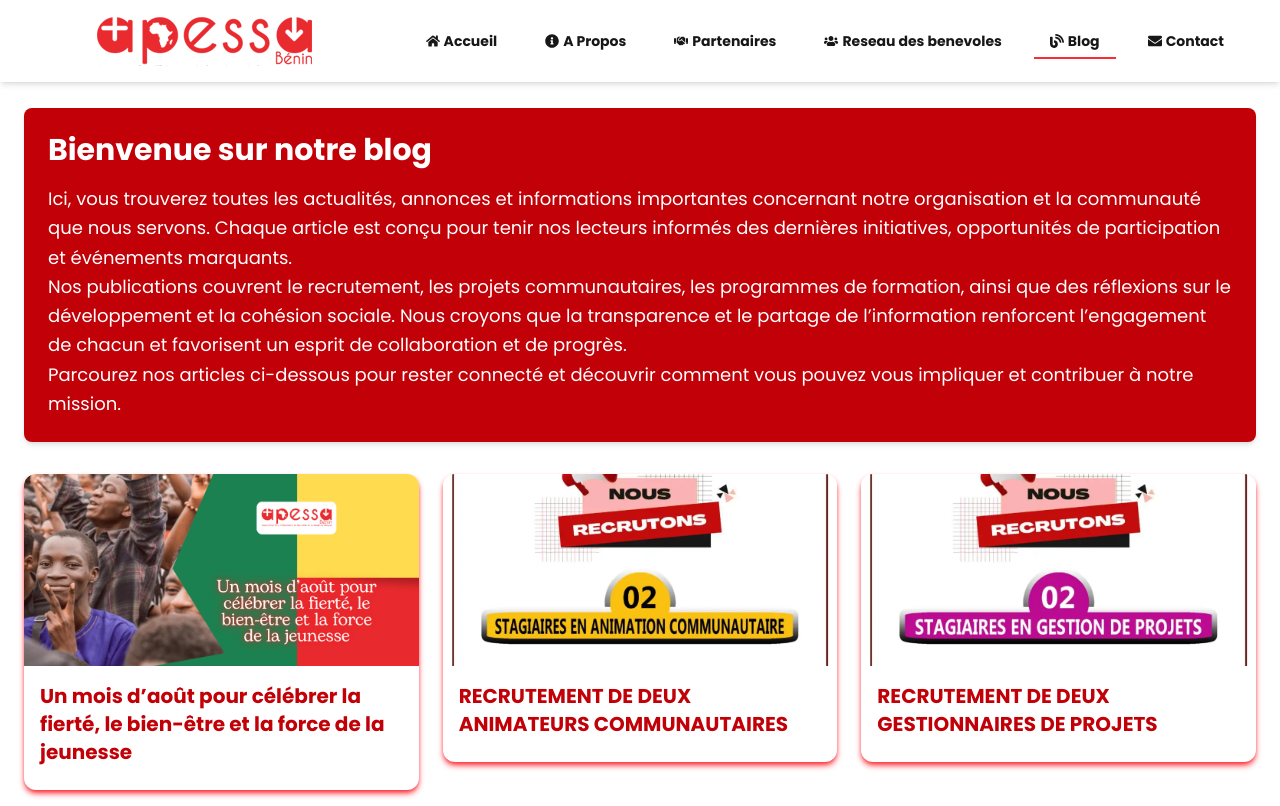
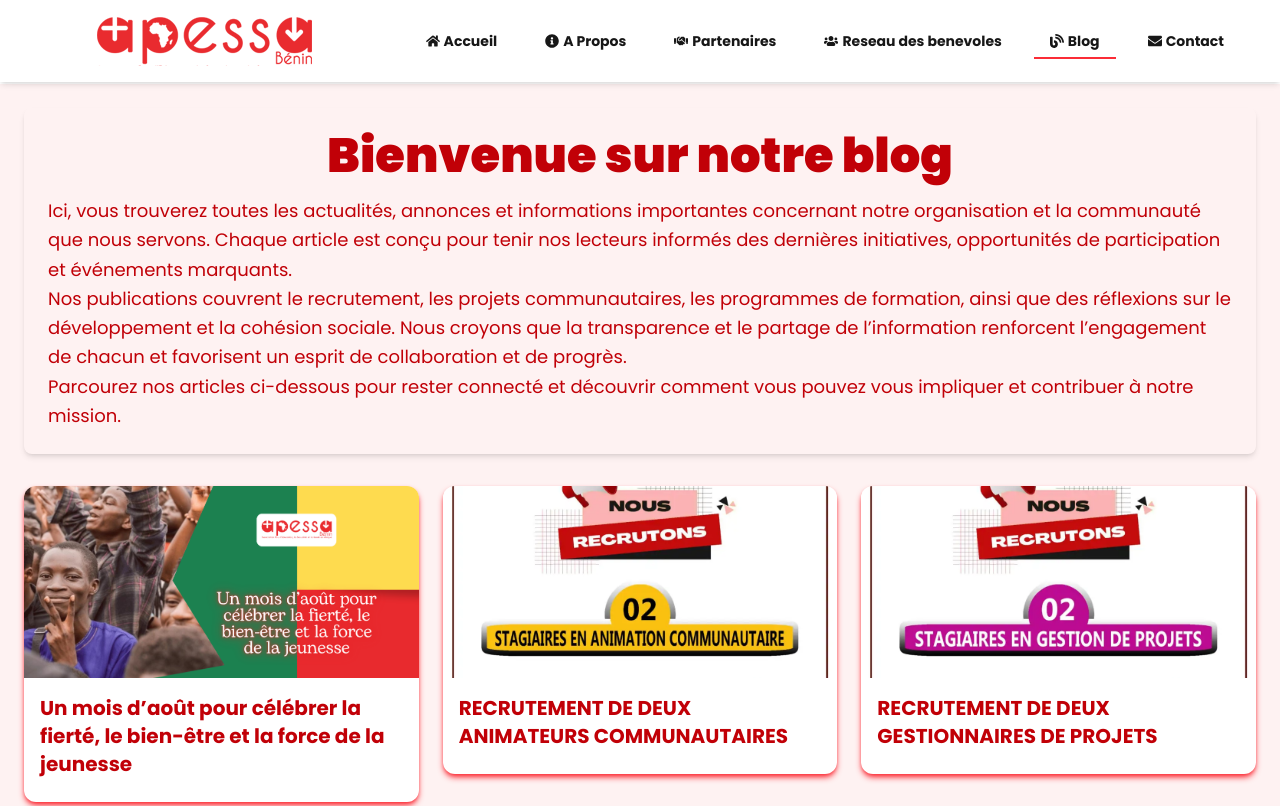
Before and after one commit to gabrielokeke/redesigned-apessa, a Next.js app: page /blog in a window 1280 px wide. Shown: the top 806 px of the page. Built offline with nearby package versions, Linux system fonts and the light colour scheme.

Commit message:
[ADDED] aceternity ui

```diff
--- a/app/blog/page.tsx
+++ b/app/blog/page.tsx
@@ -53,10 +53,10 @@ const blogPosts: BlogCard[] = [
 
 export default function BlogPageList() {
   return (
-    <section className="p-6 space-y-8">
+    <section className="p-6 space-y-8 bg-red-50">
       {/* Writeup section */}
-      <div className="bg-red-700 text-white p-6 rounded-lg shadow-md">
-        <h2 className="text-3xl font-bold mb-4">Bienvenue sur notre blog</h2>
+      <div className=" text-red-700 p-6 rounded-lg shadow-md">
+        <h2 className="md:text-5xl text-2xl  text-center font-black mb-4">Bienvenue sur notre blog</h2>
         <p className="text-lg leading-relaxed">
           Ici, vous trouverez toutes les actualités, annonces et informations importantes concernant notre organisation et la communauté que nous servons. Chaque article est conçu pour tenir nos lecteurs informés des dernières initiatives, opportunités de participation et événements marquants.
           <br />
--- a/app/resources/page.tsx
+++ b/app/resources/page.tsx
@@ -50,7 +50,7 @@ const resources: ResourceCard[] = [
 
 export default function ResourcesPage() {
   return (
-    <section className="grid grid-cols-1 md:grid-cols-3 gap-6 p-6">
+    <section className="grid grid-cols-1 md:grid-cols-3 gap-6 p-6 bg-red-50">
       {resources.map(({ slug, title, imageUrl }, index) => (
         <motion.div
           key={slug}
```
